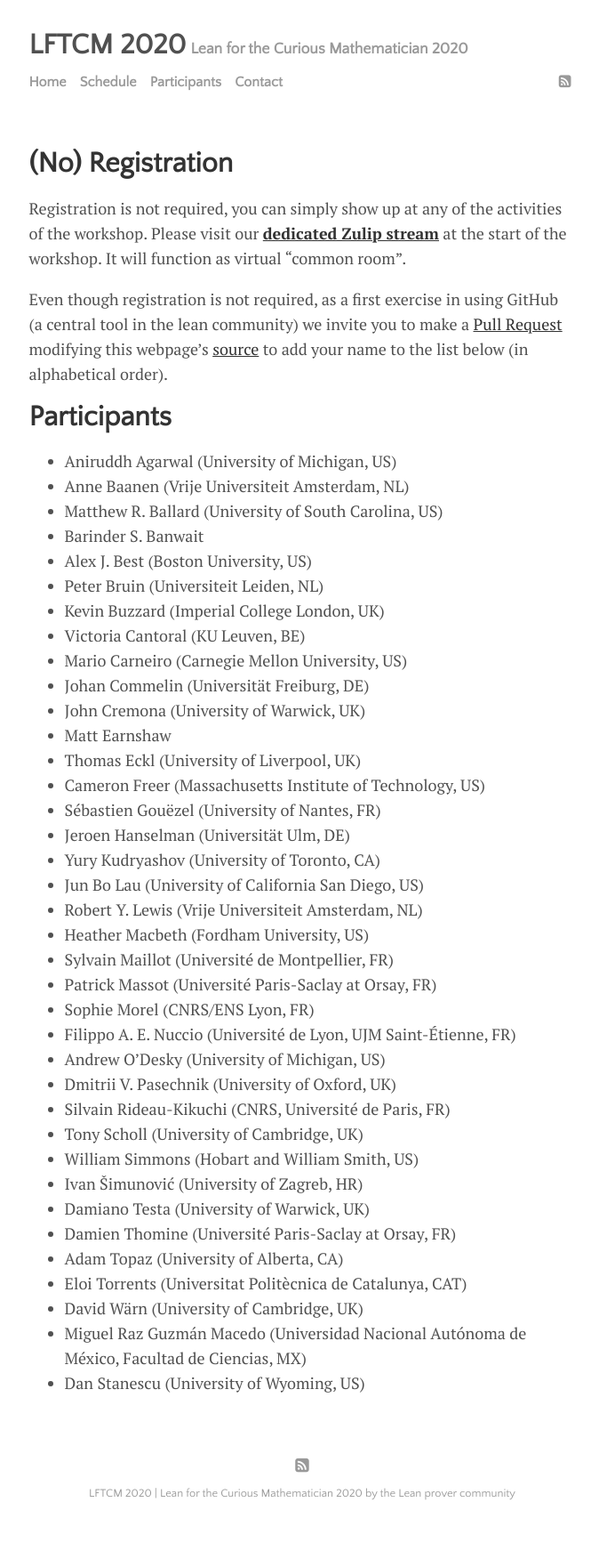
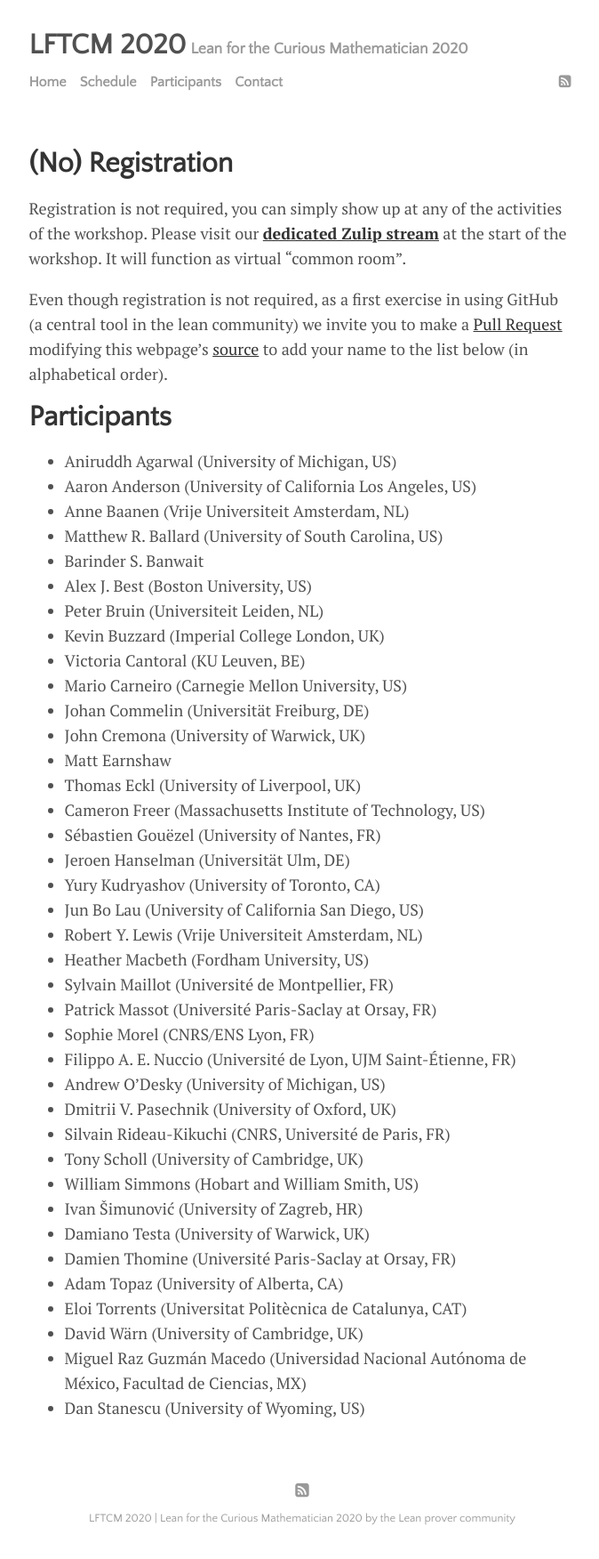
Before and after one commit to leanprover-community/lftcm2020, a Jekyll site: the page built from docs/participants.md, in a window 1280 px wide. Shown: the whole page at 89% size, without its empty margins (300-974 px from the left). Built offline with Jekyll 4.4.1, drawn with Linux system fonts in a browser that asks for light colours; before the commit the page ends 1724 px from its top, so only the background shows below that.

Commit message:
Update participants.md

```diff
--- a/docs/participants.md
+++ b/docs/participants.md
@@ -25,6 +25,7 @@ to add your name to the list below (in alphabetical order).
 # Participants
 
 * Aniruddh Agarwal (University of Michigan, US)
+* Aaron Anderson (University of California Los Angeles, US)
 * Anne Baanen (Vrije Universiteit Amsterdam, NL)
 * Matthew R. Ballard (University of South Carolina, US)
 * Barinder S. Banwait
```
